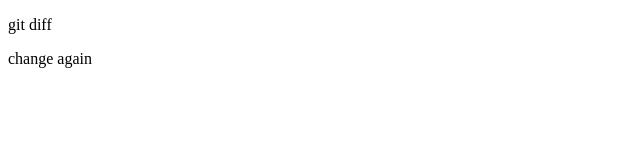
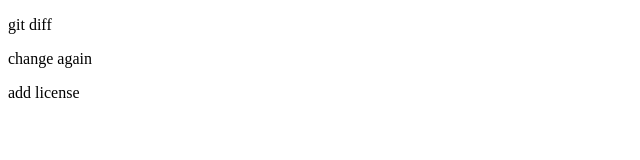
Before and after one commit to icepluto/learngit, a plain HTML site: page index.html in a window 1280 px wide. Shown: the full height of the page, 0-640 px from the left. Drawn offline with Linux system fonts and the light colour scheme.

Commit message:
understand how stage works

```diff
--- a/index.html
+++ b/index.html
@@ -21,6 +21,9 @@
         <p>
             change again
         </p>
+        <p>
+            add license
+        </p>
         <script src="" async defer></script>
     </body>
 </html>
```
Also changed, not shown: 1 other file.
